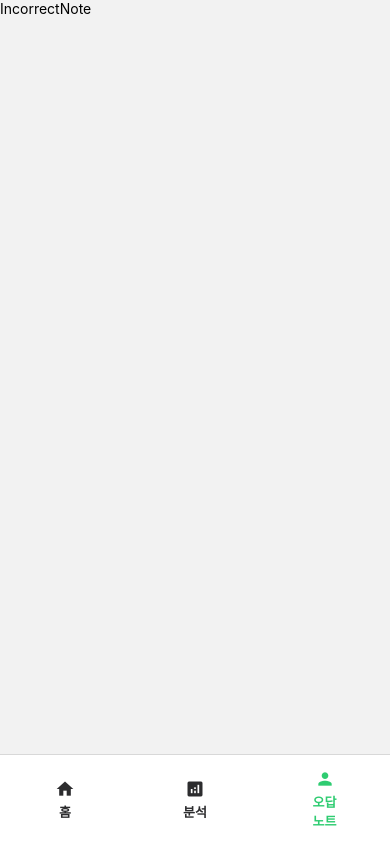
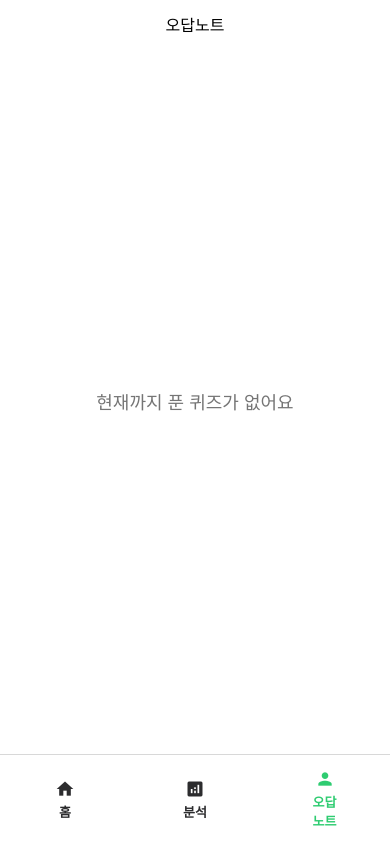
Before and after one commit to minwoo129/quizApp1, a React Native app: screen /IncorrectNoteContainer in a window 390 px wide. Built offline with nearby package versions, Linux system fonts and the light colour scheme; what @ui-kitten/components would draw is missing.

Commit message:
오답노트 페이지 아이템 컴포넌트 추가

```diff
--- /dev/null
+++ b/src/component/screen/incorrectNote/Body.tsx
@@ -0,0 +1,62 @@
+import React, {FC} from 'react';
+import {FlatList, StyleSheet, Text, View} from 'react-native';
+import {BodyProps} from './types';
+import IncorrectQuizItem from './IncorrectQuizItem';
+
+const Body: FC<BodyProps> = ({incorrectQuizRecords, quizRecords}) => {
+  if (quizRecords.length === 0) {
+    return (
+      <View style={styles.container}>
+        <Text style={styles.emptyTxt}>{'현재까지 푼 퀴즈가 없어요'}</Text>
+      </View>
+    );
+  }
+  if (incorrectQuizRecords.length === 0) {
+    return (
+      <View style={styles.container}>
+        <Text style={styles.emptyTxt}>
+          {'현재까지 모든 문제를 맞췄어요.\n잘 하셨어요!!'}
+        </Text>
+      </View>
+    );
+  }
+
+  const datas = [...incorrectQuizRecords].sort((a, b) => b.idx - a.idx);
+  return (
+    <View style={{flex: 1, paddingHorizontal: 16}}>
+      <FlatList
+        style={styles.listView}
+        data={datas}
+        showsVerticalScrollIndicator={false}
+        keyExtractor={item => `${item.idx}`}
+        renderItem={item => {
+          return (
+            <IncorrectQuizItem
+              record={item.item}
+              isLastIdx={item.index === incorrectQuizRecords.length - 1}
+            />
+          );
+        }}
+      />
+    </View>
+  );
+};
+
+const styles = StyleSheet.create({
+  container: {
+    flex: 1,
+    justifyContent: 'center',
+    alignItems: 'center',
+    paddingHorizontal: 16,
+  },
+  emptyTxt: {
+    fontSize: 18,
+    color: '#757575',
+    textAlign: 'center',
+  },
+  listView: {
+    flex: 1,
+  },
+});
+
+export default React.memo(Body);
--- a/src/component/screen/incorrectNote/IncorrectNote.tsx
+++ b/src/component/screen/incorrectNote/IncorrectNote.tsx
@@ -1,10 +1,22 @@
 import React from 'react';
-import {SafeAreaView, StyleSheet, Text} from 'react-native';
+import {SafeAreaView, StyleSheet, Text, View} from 'react-native';
+import {useAppSelector} from '../../../hooks';
+import Header from './Header';
+import Body from './Body';
 
-const IncorrectNote = ({navigation, route}: any) => {
+const IncorrectNote = () => {
+  const incorrectQuizRecords = useAppSelector(
+    state => state.quiz.incorrectQuizRecords,
+  );
+  const quizRecords = useAppSelector(state => state.quiz.quizRecords);
+
   return (
     <SafeAreaView style={styles.container}>
-      <Text>IncorrectNote</Text>
+      <Header />
+      <Body
+        incorrectQuizRecords={incorrectQuizRecords}
+        quizRecords={quizRecords}
+      />
     </SafeAreaView>
   );
 };
@@ -12,6 +24,12 @@ const IncorrectNote = ({navigation, route}: any) => {
 const styles = StyleSheet.create({
   container: {
     flex: 1,
+    backgroundColor: '#fff',
+  },
+  insideView: {
+    flex: 1,
+    justifyContent: 'center',
+    alignItems: 'center',
   },
 });
 
--- /dev/null
+++ b/src/component/screen/incorrectNote/IncorrectQuizItem.tsx
@@ -0,0 +1,69 @@
+import React, {FC} from 'react';
+import {
+  Platform,
+  StyleSheet,
+  Text,
+  TouchableOpacity,
+  View,
+  ViewStyle,
+} from 'react-native';
+import {IncorrectQuizItemProps} from './types';
+import dayjs from 'dayjs';
+
+const IncorrectQuizItem: FC<IncorrectQuizItemProps> = ({record, isLastIdx}) => {
+  const {question, idx, createdAt} = record;
+  const {category} = question;
+
+  const createdAtTxt = dayjs(createdAt).format('YYYY년 MM월 DD일');
+  const marginBottom = isLastIdx ? 12 : 0;
+  return (
+    <TouchableOpacity style={[styles.container, {marginBottom}]}>
+      <Text style={styles.quizNumTxt}>{`${idx + 1}번`}</Text>
+      <Text style={styles.createdAt}>{`푼 날짜: ${createdAtTxt}`}</Text>
+      <Text style={styles.categoryTxt}>{`카테고리: ${category}`}</Text>
+    </TouchableOpacity>
+  );
+};
+
+const shadow = Platform.select<ViewStyle>({
+  ios: {
+    shadowColor: '#00000029',
+    shadowOpacity: 0.6,
+    shadowOffset: {
+      width: 0,
+      height: 3,
+    },
+  },
+  android: {
+    elevation: 4,
+  },
+});
+const styles = StyleSheet.create({
+  container: {
+    width: '100%',
+    paddingHorizontal: 16,
+    paddingVertical: 16,
+    backgroundColor: '#fff',
+    borderRadius: 6,
+    marginTop: 12,
+    borderWidth: 1,
+    borderColor: '#E0E0E0',
+  },
+  quizNumTxt: {
+    fontSize: 18,
+    color: '#212121',
+    fontWeight: 'bold',
+  },
+  createdAt: {
+    fontSize: 14,
+    color: '#757575',
+    marginTop: 8,
+  },
+  categoryTxt: {
+    fontSize: 14,
+    color: '#757575',
+    marginTop: 8,
+  },
+});
+
+export default React.memo(IncorrectQuizItem);
```
Also changed, not shown: src/component/screen/incorrectNote/types.ts (+15 -0 lines).
